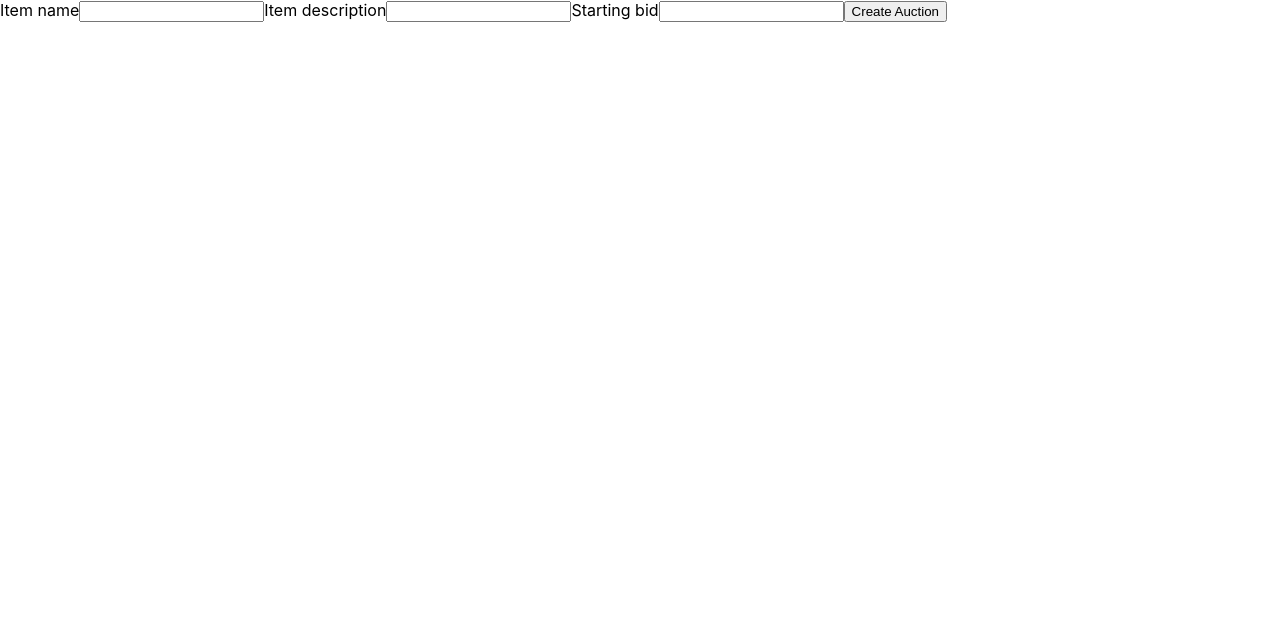
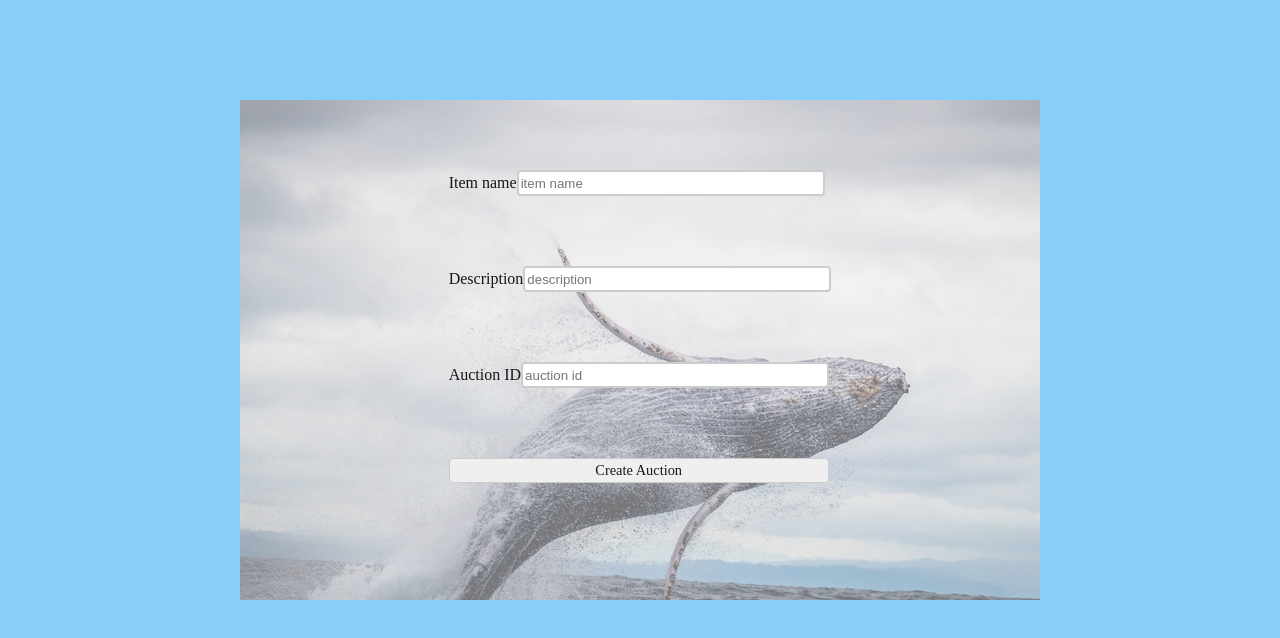
Before and after one commit to BW-Silent-Auction1/Frontend, a React (Create React App) app: page / in a window 1280 px wide. Shown: the top 638 px of the page. Built offline with nearby package versions, Linux system fonts and the light colour scheme.

Commit message:
added-post-request-and-styled-components

```diff
--- /dev/null
+++ b/src/NewAuction.css
@@ -0,0 +1,38 @@
+body {
+    background-color: lightskyblue;
+
+}
+#mainDiv {
+    background-image: url('./images/whale.jpg');
+    background-repeat:no-repeat;
+
+}
+#div1 {
+display: flex;
+flex-direction: row;
+justify-content: center;
+}
+
+input {
+    width: 300px;
+    height: 20px;
+    border: 2px solid #ccc;
+    border-radius: 4px;
+}
+
+label {
+    font-family: 'Times New Roman', Times, serif;
+    color: rgba(23, 23, 23, 1);
+    font-size: 1rem
+}
+
+button {
+    font-family: 'Times New Roman', Times, serif;
+    color: rgba(23, 23, 23, 1);
+    width: 380px;
+    height: 25px;
+    border-radius: 4px;
+    font-size: .9rem;
+    border: 1px solid #ccc;
+    cursor: pointer;
+}
--- a/src/NewAuction.js
+++ b/src/NewAuction.js
@@ -1,26 +1,98 @@
 import React, { useState } from "react";
+import styled from 'styled-components';
+import './NewAuction.css';
+import axios from "axios";
 
+const StyledDiv = styled.div`
+width: 800px;
+height: 500px;
+margin 0 auto;
+margin-top: 100px;
+background-image: url('./images/computer.jpg')
+`
+const StyledDiv2 = styled.div`
+display:flex;
+justify-content: space-between;
+margin-top: 70px
+`
+const StyledDiv1 = styled.div`
+width: 800px;
+height: 500px;
+background-color: rgba(235,235,235, .5)
+`
 const NewAuction = props => {
+    const [auction, setAuction] = useState({name: '', item_description: '', auctions_id: ''})
+
+    const handleChange = event => {
+        setAuction({...auction, [event.target.name]: event.target.value})
+    }
+    const handleSubmit = event => {
+        event.preventDefault();
+        console.log(auction.name);
+        console.log(auction.item_description);
+        console.log(auction.auctions_id);
+        console.log(auction.pictures_id);
+        axios.post('https://silent-auction-69.herokuapp.com/api/items', auction)
+        .then(res => {
+            console.log('res:', res)
+        })
+        .catch(err => {
+            console.log('error:', err)
+        })
+    }
 
     return (
 
-        <div>
-            <form>
-               <label>Item name</label>
+        <StyledDiv id="mainDiv">
+        <StyledDiv1 id="div1">
+            <form onSubmit={event => handleSubmit(event)}>
+                <StyledDiv2>
+             <label>Item name
                <input type="text"
+               name="name"
+               placeholder="item name"
+               onChange={event => handleChange(event)}
                />
 
-               <label>Item description</label>
+             </label>
+             </StyledDiv2>
+             <StyledDiv2>
+            <label> Description
                <input type="text"
+               name="item_description"
+               placeholder="description"
+               onChange={event => handleChange(event)}
                />
 
-               <label>Starting bid</label>
+            </label>
+            </StyledDiv2>
+            <StyledDiv2>
+            <label>Auction ID
                <input type="text"
                pattern="[0-9]"
+               name="auctions_id"
+               placeholder="auction id"
+               onChange={event => handleChange(event)}
                />
+             </label>
+             </StyledDiv2>
+             {/* <StyledDiv2>
+            <label>Photo URL
+               <input type="text"
+               name="pictures_id"
+               placeholder="url"
+               onChange={event => handleChange(event)}
+               />
+             </label>
+             </StyledDiv2> */}
+             <div>
+                 <StyledDiv2>
                <button>Create Auction</button>
+               </StyledDiv2>
+               </div>
             </form>
-        </div>
+            </StyledDiv1>
+        </StyledDiv>
     )
 }
 
```
Also changed, not shown: src/images/computer.jpg (added), src/images/whale.jpg (added).
